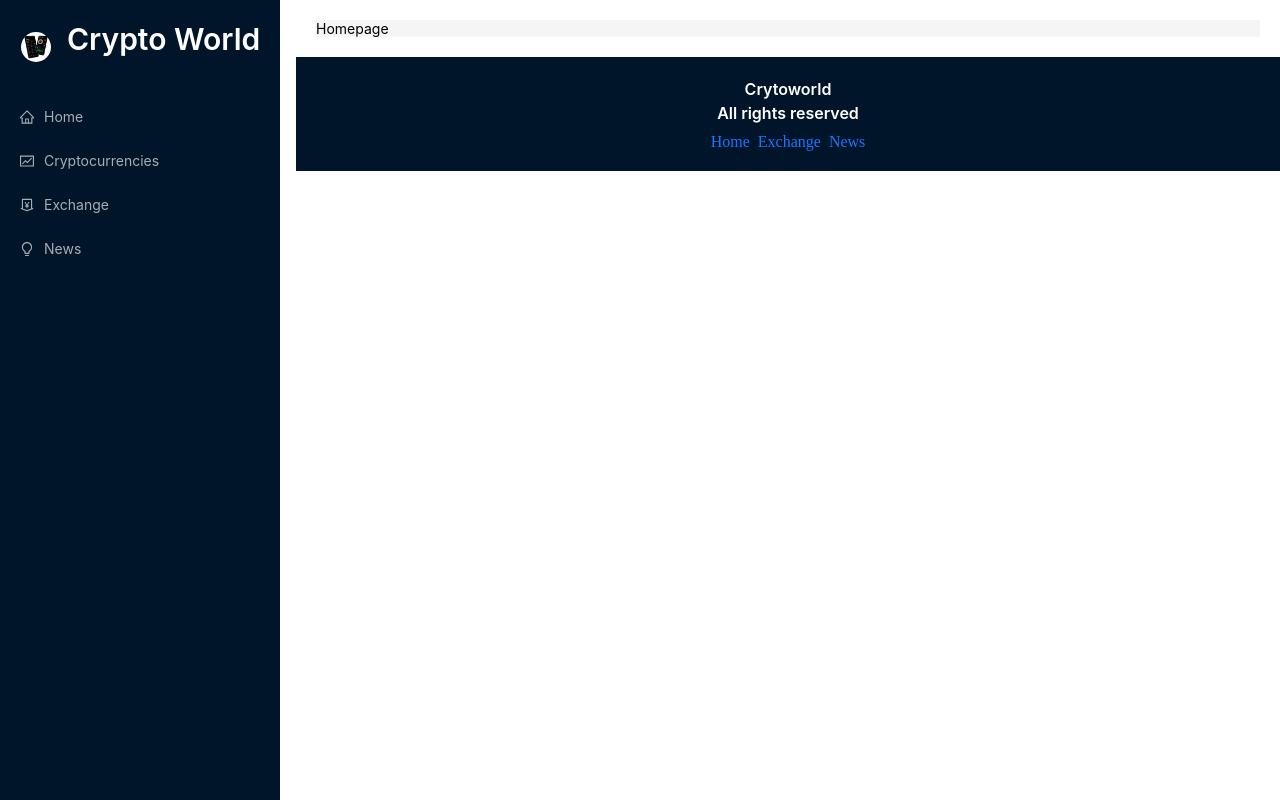
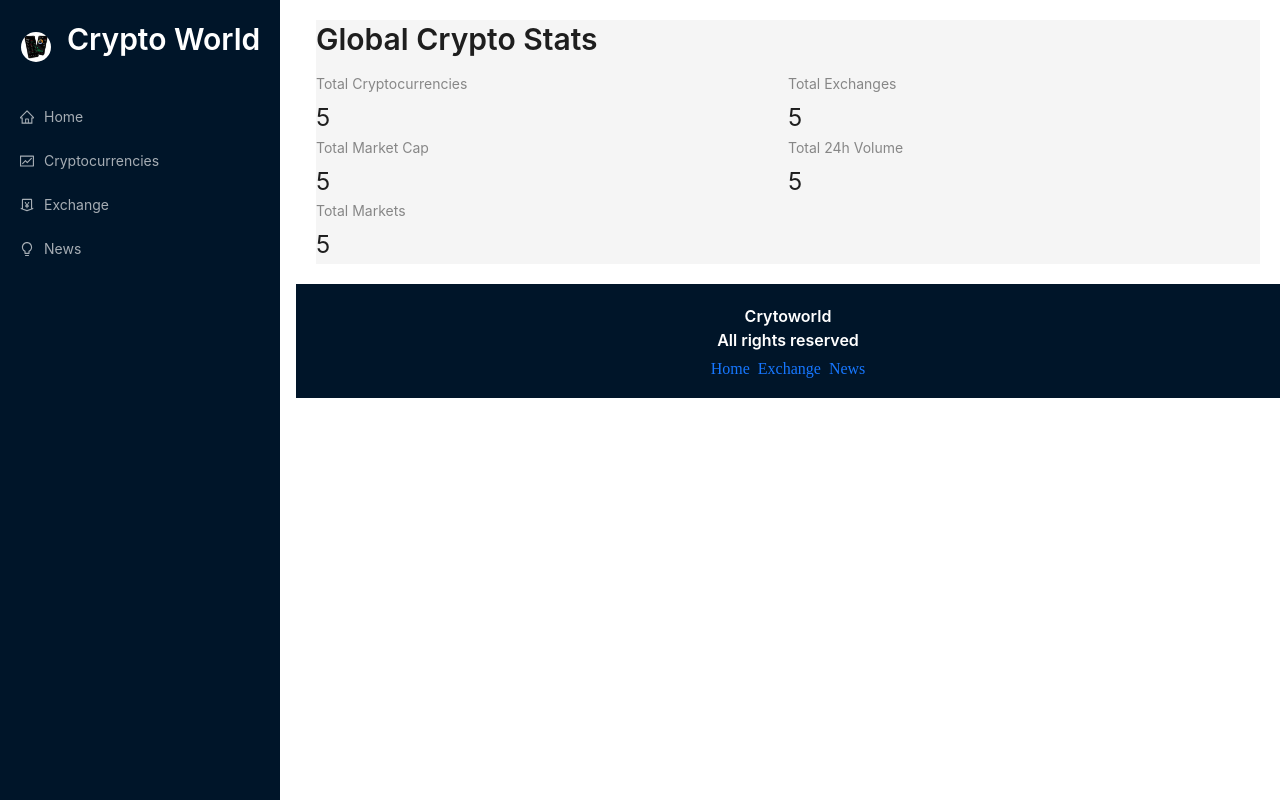
Before and after one commit to Prajeesh7/Crypto_App, a React (Create React App) app: page / in a window 1280 px wide. Built offline with nearby package versions, Linux system fonts and the light colour scheme.

Commit message:
Redux implemented

```diff
--- a/src/Component/Homepage.jsx
+++ b/src/Component/Homepage.jsx
@@ -1,8 +1,24 @@
-import React from 'react'
+import React from 'react';
+import millify from 'millify';
+import { Typography, Row, Col, Statistic } from 'antd';
+import { Link } from 'react-router-dom';
+
+
+const { Title } = Typography;
 
 const Homepage = () => {
   return (
-    <div>Homepage</div>
+    <>
+    <Title level={2} className='heading'>Global Crypto Stats</Title>
+    <Row>
+      <Col span={12}><Statistic title='Total Cryptocurrencies' value={5}/></Col>
+      <Col span={12}><Statistic title='Total Exchanges' value={5}/></Col>
+      <Col span={12}><Statistic title='Total Market Cap' value={5}/></Col>
+      <Col span={12}><Statistic title='Total 24h Volume' value={5}/></Col>
+      <Col span={12}><Statistic title='Total Markets' value={5}/></Col>
+
+    </Row>
+    </>
   )
 }
 
--- /dev/null
+++ b/src/Services/CryptoApi.js
@@ -0,0 +1,22 @@
+import { fetchBaseQuery,createApi } from "@reduxjs/toolkit/query"
+
+
+
+const cryptoApiHeader = {
+    'X-RapidAPI-Key': '08e991f25fmshfe95ffa71195ec2p12825ejsne853749eb2b2',
+    'X-RapidAPI-Host': 'coinranking1.p.rapidapi.com'
+}
+
+const baseUrl = 'https://coinranking1.p.rapidapi.com/coins'
+
+const createRequest = (url)=> ({ url, headers: cryptoApiHeader})
+
+export const cryptoApi = createApi({
+    reducerPath: 'cryptoApi',
+    baseQuery: fetchBaseQuery({baseUrl}),
+    endpoints: (builder) =>({
+        getCryptos: builder.query({
+            query:()=> createRequest('/exchanges')
+        })
+    })
+});
--- /dev/null
+++ b/src/app/store.js
@@ -0,0 +1,9 @@
+import { configureStore } from "@reduxjs/toolkit";
+import { cryptoApi } from "../Services/CryptoApi";
+
+
+export default configureStore({
+    reducer:{
+        [cryptoApi.reducerPath]: cryptoApi.reducer,
+    }
+})
--- a/src/index.js
+++ b/src/index.js
@@ -3,9 +3,14 @@
 import App from "./App";
 import { BrowserRouter as Router } from "react-router-dom";
 
+import { Provider } from "react-redux";
+import store from "./app/store";
+
 ReactDOM.render(
   <Router>
+    <Provider store={store}>
     <App />
+    </Provider>
   </Router>,
   document.getElementById("root")
 );
```
Also changed, not shown: 1 other file (tests, documents, lock files or other folders).
